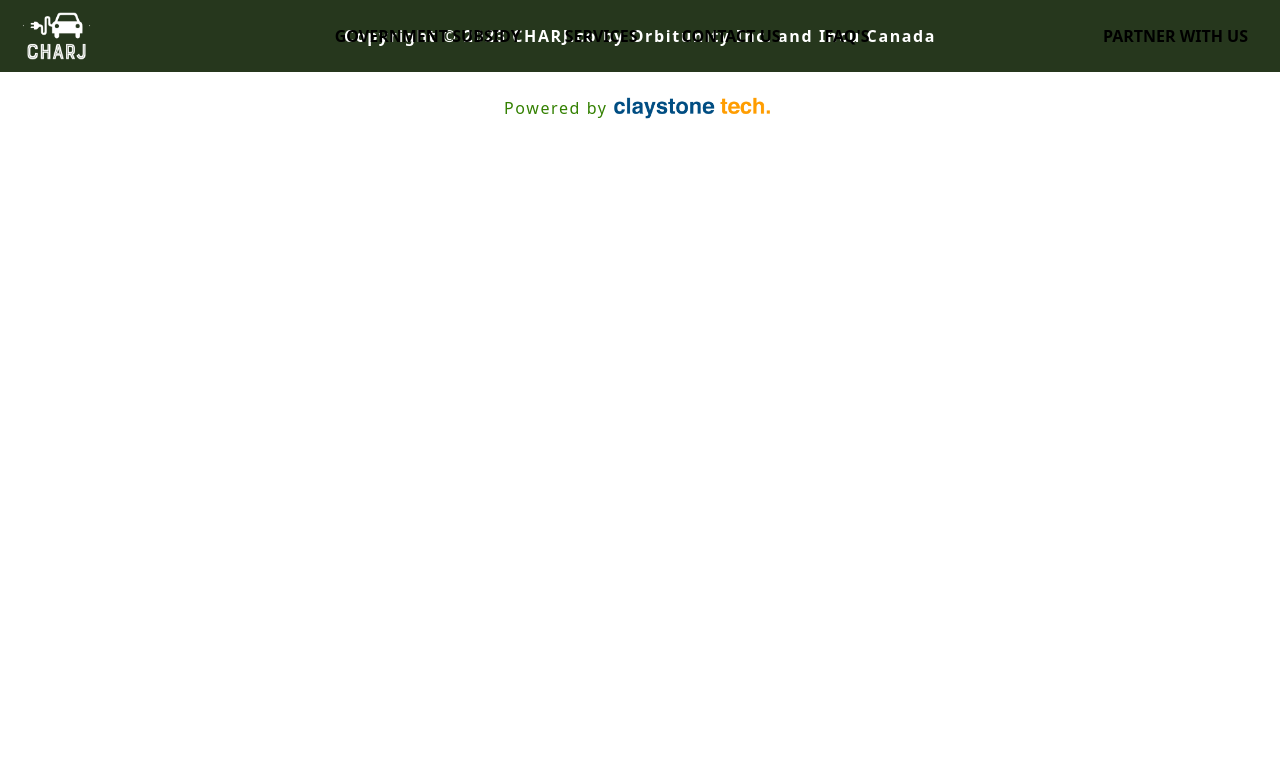
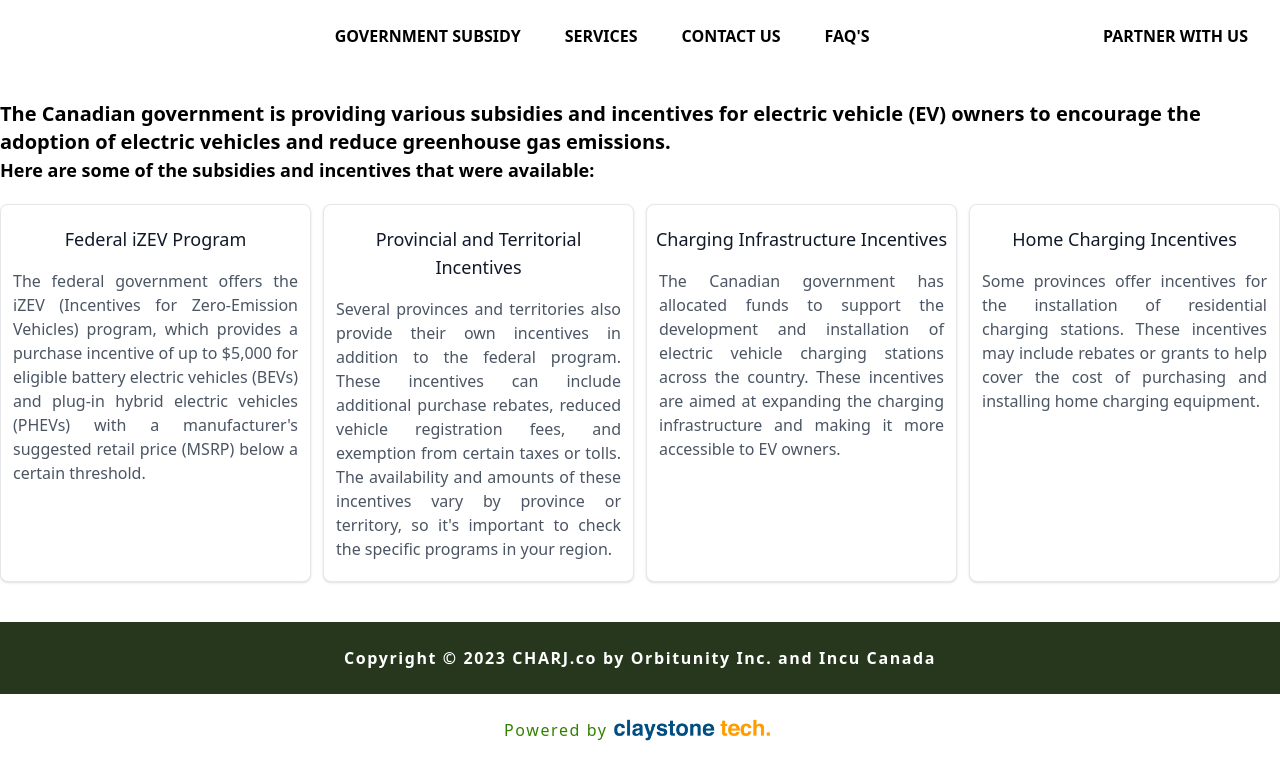
Before and after one commit to Wolf121Q/charj-webapp-main_2, a React (Vite) app: page /government-subsidy in a window 1280 px wide. Shown: the top 780 px of the page. Built offline with nearby package versions, Linux system fonts and the light colour scheme.

Commit message:
subsidy push

```diff
--- a/package.json
+++ b/package.json
@@ -15,7 +15,8 @@
     "react": "^18.2.0",
     "react-dom": "^18.2.0",
     "react-icons": "^4.9.0",
-    "react-input-mask": "^2.0.4"
+    "react-input-mask": "^2.0.4",
+    "react-toastify": "^9.1.3"
   },
   "devDependencies": {
     "@types/react": "^18.0.28",
--- a/src/App.jsx
+++ b/src/App.jsx
@@ -1,14 +1,14 @@
 import React from "react";
 import { Route, Routes } from "react-router-dom";
-import Home from './pages/home';
+import Home from './pages/home/Index';
 import Faqs from "./pages/faqs";
 import Services from "./pages/services";
 import Energypedestal from "./pages/energypedestal";
-import CharjNetwork from "./pages/charjNetwork";
 import JoinUs from "./pages/joinus";
 import ContactUs from "./pages/contact";
 import Footer from "./components/footer";
 import Navbar from "./components/navbar/Index";
+import GovernmentSubsidy from "./pages/governmentSubsidy";
 
 function App() {
 
@@ -21,7 +21,7 @@ function App() {
         <Route path="/contact-us" element={<ContactUs />} />
         <Route path="/faqs" element={<Faqs />} />
         <Route path="/services" element={<Services />} />
-        <Route path="/charj-network" element={<CharjNetwork />} />
+        <Route path="/government-subsidy" element={<GovernmentSubsidy />} />
         <Route path="/padestal-energy" element={<Energypedestal />} />
       </Routes>
       <Footer/>
--- /dev/null
+++ b/src/components/subsidy/index.jsx
@@ -0,0 +1,70 @@
+import React from "react";
+
+const Subsidy = () => {
+  const subsidyItems = [
+    {
+      id: 1,
+      title: "Federal iZEV Program",
+      description:
+        "The federal government offers the iZEV (Incentives for Zero-Emission Vehicles) program, which provides a purchase incentive of up to $5,000 for eligible battery electric vehicles (BEVs) and plug-in hybrid electric vehicles (PHEVs) with a manufacturer's suggested retail price (MSRP) below a certain threshold.",
+    },
+    {
+      id: 2,
+      title: "Provincial and Territorial Incentives",
+      description:
+        " Several provinces and territories also provide their own incentives in addition to the federal program. These incentives can include additional purchase rebates, reduced vehicle registration fees, and exemption from certain taxes or tolls. The availability and amounts of these incentives vary by province or territory, so it's important to check the specific programs in your region.",
+    },
+    {
+      id: 3,
+      title: "Charging Infrastructure Incentives",
+      description:
+        "The Canadian government has allocated funds to support the development and installation of electric vehicle charging stations across the country. These incentives are aimed at expanding the charging infrastructure and making it more accessible to EV owners.",
+    },
+    {
+      id: 4,
+      title: "Home Charging Incentives",
+      description:
+        "Some provinces offer incentives for the installation of residential charging stations. These incentives may include rebates or grants to help cover the cost of purchasing and installing home charging equipment.",
+    },
+  ];
+
+  return (
+    <div className="w-full bg-white py-5 flex justify-center mt-20">
+      <div className="max-w-7xl">
+        <div className="container">
+          <h1 className="text-xl font-semibold">
+            The Canadian government is providing various subsidies and
+            incentives for electric vehicle (EV) owners to encourage the
+            adoption of electric vehicles and reduce greenhouse gas emissions.
+          </h1>
+          <h2 className="text-lg font-semibold">
+            Here are some of the subsidies and incentives that were available:
+          </h2>
+        </div>
+        <div className="flex  my-5 gap-3">
+          {subsidyItems.map((item) => {
+            return (
+              <div class="w-full  bg-white border border-gray-200 rounded-lg shadow ">
+                <div class="flex flex-col items-center py-5  gap-3">
+                  {/* <img
+                class="w-16 h-16 mb-3 rounded-full shadow-lg"
+                src="/docs/images/people/profile-picture-3.jpg"
+                alt="Bonnie image"
+              /> */}
+                  <h5 class="mb-1 text-lg font-medium text-gray-900 text-center px-2">
+                    {item.title}
+                  </h5>
+                  <span class="text-[1rem] text-gray-600 text-justify px-3">
+                    {item.description}
+                  </span>
+                </div>
+              </div>
+            );
+          })}
+        </div>
+      </div>
+    </div>
+  );
+};
+
+export default Subsidy;
--- a/src/index.css
+++ b/src/index.css
@@ -16,3 +16,13 @@ select:required:invalid {
 .skew-logo {
   transform: matrix(1, 0, -0.6, 1, 15, 0)
 }
+.custom-toast {
+  background-color: black;
+  color: white;
+}
+/* .custom-toast .Toastify__progress-bar {
+  background-color: #338000;
+} */
+.custom-toast .custom-toastify-logo {
+  color: red;
+}
--- a/src/pages/contact/index.jsx
+++ b/src/pages/contact/index.jsx
@@ -1,12 +1,23 @@
 import { useState } from "react";
 import emailjs from 'emailjs-com';
+//import checkedImg from "../../assets/images/check.png"
+import { toast, ToastContainer } from "react-toastify";
+import "react-toastify/dist/ReactToastify.css";
 const ContactUs = () => {
+  // const [open, setOpen] = useState(false);
+
+
+  const [isEmailSent, setIsEmailSent] = useState(false);
   const [contactData, setContactData] = useState({
     name: "",
     email: "",
     phone: "",
     message: "",
   });
+
+
+
+
   const handleInputChange = (event) => {
     const { name, value } = event.target;
     setContactData({ ...contactData, [name]: value });
@@ -14,42 +25,46 @@ const ContactUs = () => {
 
   const handleFormSubmit = (event) => {
     event.preventDefault();
-     const templateParams = {
+    const templateParams = {
       from_name: contactData.name,
       from_email: contactData.email,
-      from_phone:contactData.phone,
+      from_phone: contactData.phone,
       message: contactData.message,
     };
 
-console.log("test email ___ ", templateParams)
-       emailjs
+    console.log("test email _ ", templateParams)
+    emailjs
       .send('service_g6o7fam', 'template_z6bjfcp', templateParams, '7Hq5OshcW8yrj2bxw')
       .then((response) => {
         console.log('Email sent successfully!', response.text);
-        alert("data submitted successfully");
-        // Reset form
+        setIsEmailSent(true);
+
+        toast.success("Message Send Successfully!!", {
+          position: "top-center",
+          autoClose: 2000,
+          className: "custom-toast",
+        });
+        // alert("data submitted successfully");
+
         setContactData({
-         name:'',
-         email:'',
-         phone:'',
-         message:""
+          name: '',
+          email: '',
+          phone: '',
+          message: ""
 
-         })
+        })
       })
       .catch((error) => {
         console.error('Error sending email:', error);
+        toast.error("Submission Failed ?", {
+          position: "top-center",
+          autoClose: 2000,
+          className: "custom-toast",
+        });
       });
 
 
 
-
-    // console.log("form submitted", contactData);
-    // setContactData({
-    //   name: "",
-    //   email: "",
-    //   phone: "",
-    //   message: "",
-    // });
   };
   return (
     <div className="flex justify-center py-20">
@@ -57,21 +72,24 @@ console.log("test email ___ ", templateParams)
         <div className="bg-white rounded-lg shadow-lg text-center p-4">
           <div className="p-4">
             <h4 className="text-2xl">
-              Engage With Us and See Positive Results
+              Join Us & See Results
             </h4>
             <div className="pt-7">
               <p className="text-lg">
-                Every business needs a sound operating plan to thrive.
+                We Have a Plan For You To Thrive.
               </p>
               <p className="text-lg">
-                Contact us; together we will achieve your eMobility goals and
-                objectives.
+                Contact us, We Will Help You Achive Your Goals
+
               </p>
             </div>
-            <h4 className="text-2xl pt-9">Charj, llc</h4>
-            <p className="text-lg pt-7">Hartford, Connecticut, United States</p>
+            <h4 className="text-2xl pt-9">CHARJ.co</h4>
+            <p className="text-lg pt-7">1115 Crestlawn Dr C1, Mississauga, ON L4W 1A7, Canada</p>
             <p className="text-lg pt-10">
-              The Other "C" State Leading the Evolution of eMobility
+
+              Cross Continent EV Revolution
+
+              Drive All Roads in the US, Canada, Europe and Middle East
             </p>
           </div>
           <div className="flex justify-center p-4">
@@ -150,8 +168,12 @@ console.log("test email ___ ", templateParams)
                 </div>
               </div>
 
+
+
               <div className="flex flex-col  items-center gap-5 text-gray-500">
-                <button className="bg-black text-base text-[#C6C6C6] tracking-wider font-bold px-6 py-3 border border-black rounded-md" onClick={()=>handleFormSubmit()}>
+                <button className="bg-black text-base text-[#C6C6C6] tracking-wider font-bold px-6 py-3 border border-black rounded-md" onClick={() => handleFormSubmit()}
+                  disabled={isEmailSent}
+                >
                   SEND
                 </button>
 
@@ -166,14 +188,14 @@ console.log("test email ___ ", templateParams)
                 </p>
 
                 <p>
-                  118 North Beacon Street, Hartford, Connecticut 06105, United
-                  States
+                  1115 Crestlawn Dr C1, Mississauga, ON L4W 1A7, Canada
                 </p>
               </div>
             </form>
           </div>
         </div>
       </div>
+      <ToastContainer />
     </div>
   );
 };
--- a/src/pages/governmentSubsidy/index.jsx
+++ b/src/pages/governmentSubsidy/index.jsx
@@ -1,8 +1,11 @@
 import React from 'react'
+import Subsidy from '../../components/subsidy'
 
 const GovernmentSubsidy = () => {
   return (
-    <div>GovernmentSubsidy</div>
+    <div>
+        <Subsidy/>
+    </div>
   )
 }
 
```
Also changed, not shown: 2 other files (tests, documents, lock files or other folders).
